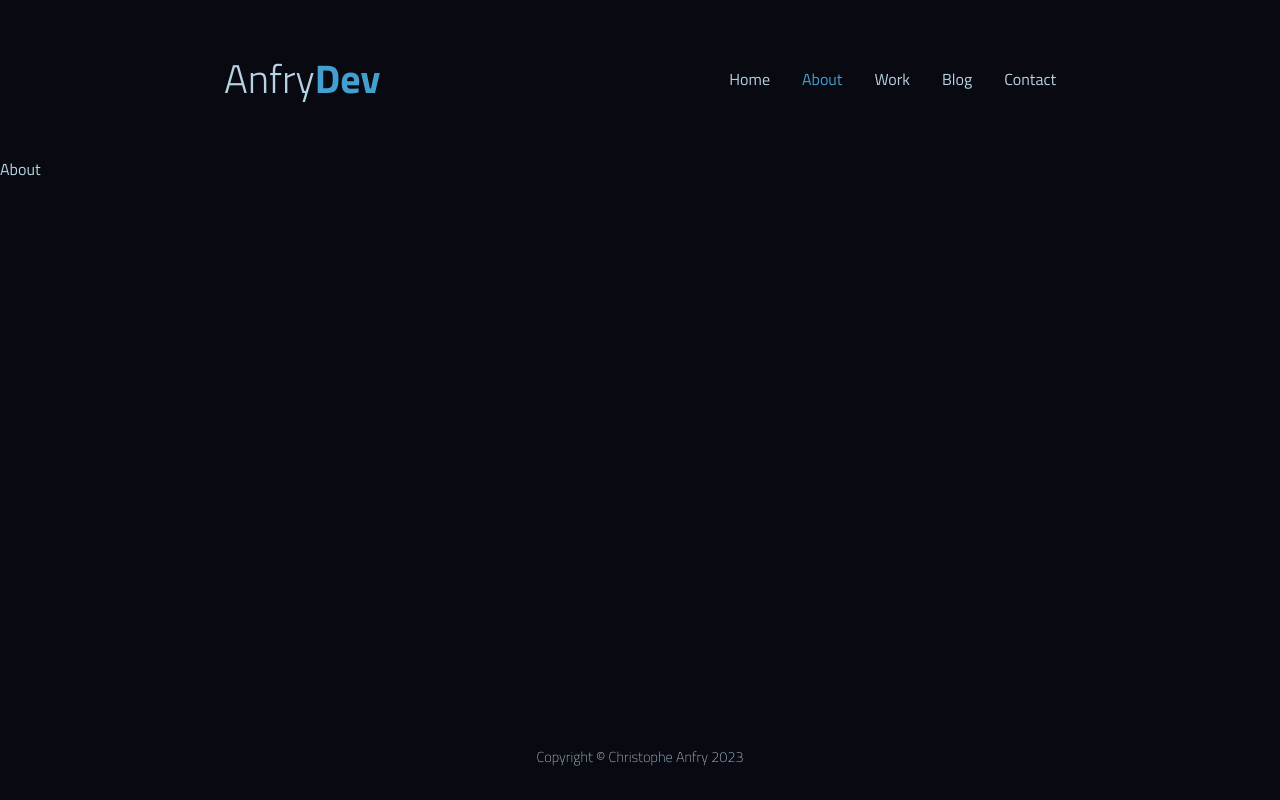
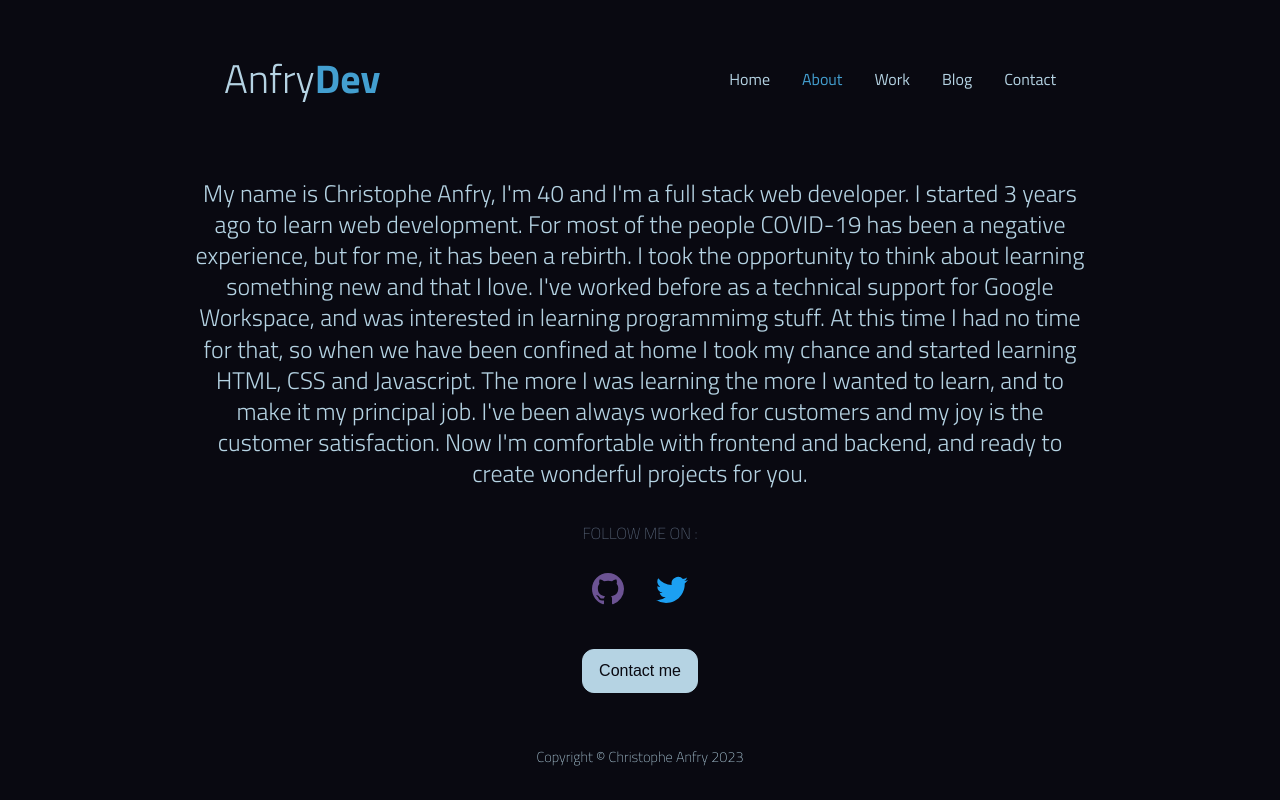
Before and after one commit to Canfry/website, a Next.js app: page /about in a window 1280 px wide. Built offline with nearby package versions, Linux system fonts and the light colour scheme.

Commit message:
about page

```diff
--- a/package.json
+++ b/package.json
@@ -14,6 +14,7 @@
     "eslint-config-next": "13.1.1",
     "next": "13.1.1",
     "react": "18.2.0",
-    "react-dom": "18.2.0"
+    "react-dom": "18.2.0",
+    "react-icons": "^4.7.1"
   }
 }
--- a/pages/about.jsx
+++ b/pages/about.jsx
@@ -1,3 +1,56 @@
+import styles from '../styles/About.module.css';
+import { BsGithub } from 'react-icons/bs';
+import { BsTwitter } from 'react-icons/bs';
+import Link from 'next/link';
+import { useRouter } from 'next/router';
+
 export default function About() {
-  return <div>About</div>;
+  const router = useRouter();
+  return (
+    <div className={styles.aboutContainer}>
+      <h1>
+        My name is Christophe Anfry, I&apos;m 40 and I&apos;m a full stack web
+        developer. I started 3 years ago to learn web development. For most of
+        the people COVID-19 has been a negative experience, but for me, it has
+        been a rebirth. I took the opportunity to think about learning something
+        new and that I love. I&apos;ve worked before as a technical support for
+        Google Workspace, and was interested in learning programmimg stuff. At
+        this time I had no time for that, so when we have been confined at home
+        I took my chance and started learning HTML, CSS and Javascript. The more
+        I was learning the more I wanted to learn, and to make it my principal
+        job. I&apos;ve been always worked for customers and my joy is the
+        customer satisfaction. Now I&apos;m comfortable with frontend and
+        backend, and ready to create wonderful projects for you.
+      </h1>
+
+      <p>FOLLOW ME ON :</p>
+      <div className={styles.socialMedia}>
+        <Link
+          href={'https://github.com/Canfry'}
+          target='_blank'
+          rel='noreferrer'
+          className={styles.github}
+        >
+          <BsGithub />
+        </Link>
+
+        <Link
+          href={'https://twitter.com/design_fry'}
+          target='_blank'
+          rel='noreferrer'
+          className={styles.twitter}
+        >
+          <BsTwitter />
+        </Link>
+      </div>
+      <div className={styles.btnContainer}>
+        <button
+          onClick={() => router.push('/contact')}
+          className={styles.contact}
+        >
+          Contact me
+        </button>
+      </div>
+    </div>
+  );
 }
--- a/pages/api/hello.js
+++ /dev/null
@@ -1,5 +0,0 @@
-// Next.js API route support: https://nextjs.org/docs/api-routes/introduction
-
-export default function handler(req, res) {
-  res.status(200).json({ name: 'John Doe' })
-}
--- /dev/null
+++ b/styles/About.module.css
@@ -0,0 +1,55 @@
+.aboutContainer {
+  max-width: 70%;
+  height: 100%;
+  margin: 0 auto;
+  display: grid;
+  place-content: center;
+  text-align: center;
+}
+
+.aboutContainer h1 {
+  font-size: 1.5rem;
+  font-weight: 300;
+  line-height: 1.3;
+  margin-bottom: 2rem;
+}
+
+.aboutContainer p {
+  font-weight: 200;
+  color: var(--text-lightgrey-color);
+  margin-bottom: 1.5rem;
+}
+
+.socialMedia {
+  display: flex;
+  align-items: center;
+  justify-content: center;
+  gap: 2rem;
+}
+
+.github {
+  font-size: 2rem;
+  color: hsl(264, 28%, 45%);
+}
+
+.twitter {
+  font-size: 2rem;
+  color: hsl(203, 89%, 53%);
+}
+
+.contact {
+  cursor: pointer;
+  padding: 0.75rem 1rem;
+  background-color: var(--text-color);
+  border: 1px solid var(--text-color);
+  color: var(--bg-color);
+  border-radius: 0.75rem;
+  font-size: 1rem;
+  margin-top: 2rem;
+}
+
+.contact:hover {
+  color: var(--text-color);
+  border: 1px solid var(--text-color);
+  background-color: transparent;
+}
--- a/styles/Layout.module.css
+++ b/styles/Layout.module.css
@@ -1,7 +1,7 @@
 .layoutContainer {
   background-color: var(--bg-color);
   color: var(--text-color);
-  height: 100vh;
+  min-height: 100vh;
   width: 100%;
   display: flex;
   flex-direction: column;
@@ -10,6 +10,6 @@
 }
 
 .mainLayout {
-  flex: 3;
+  height: 100%;
   width: 100%;
 }
```
Also changed, not shown: pages/404.jsx (added, +12 -0 lines), pages/index.js (+7 -7 lines), styles/404.module.css (added, +14 -0 lines), 1 other file (tests, documents, lock files or other folders).
